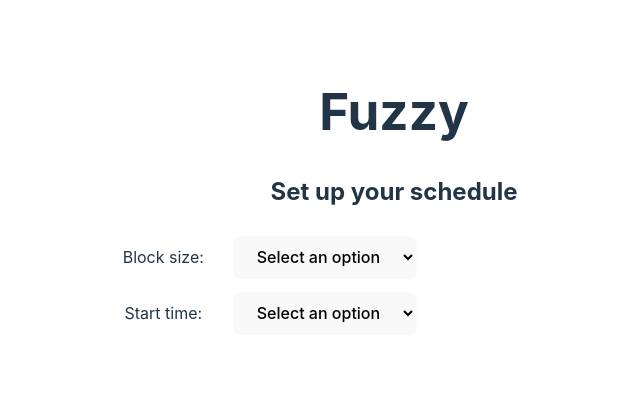
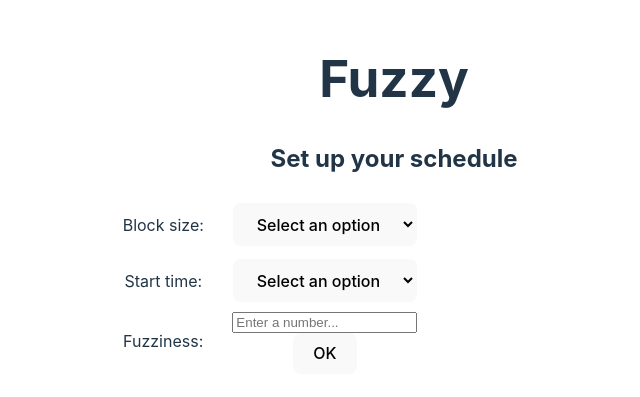
Before and after one commit to TomRosenbloom/fuzzy-web, a React (Vite) app: page / in a window 1280 px wide. Shown: the part 205-602 px from the top of the page, without its empty margins (246-886 px from the left). Built offline with nearby package versions, Linux system fonts and the light colour scheme.

Commit message:
cludgy text input for fuzziness integer

```diff
--- a/src/App.jsx
+++ b/src/App.jsx
@@ -9,13 +9,36 @@ function App() {
   const [selectedBlockSize, setSelectedBlockSize] = useState("");
   const [selectedStartTime, setSelectedStartTime] = useState("");
 
+  const [fuzziness, setFuzziness] = useState("");
+  const [error, setError] = useState("");
+  const [submittedValue, setSubmittedValue] = useState("");
+
+  const handleChange = (event) => {
+    const value = event.target.value;
+
+    // Allow only numbers (empty string is also allowed for backspace)
+    if (value === "" || /^\d+$/.test(value)) {
+      setFuzziness(value);
+      setError(""); // clear error
+    }
+  };
+
+  const handleSubmit = () => {
+    if (fuzziness === "") {
+      setError("Please enter a number");
+    } else {
+      setSubmittedValue(fuzziness);
+      setError("");
+    }
+  };
+
 
   return (
-    <>
+    <div style={{width: "600px"}}>
       <h1>Fuzzy</h1>
       <h2>Set up your schedule</h2>
 
-      <div style={{ display: "flex", alignItems: "center", width: "600px"}}>
+      <div style={{ display: "flex", alignItems: "center"}}>
         <div style={{ flex: 2}}>
           <p>Block size:</p>
         </div>
@@ -39,7 +62,27 @@ function App() {
         </div>
       </div>
 
-    </>
+      <div style={{ display: "flex", alignItems: "center", }}>
+        <div style={{ flex: 2}}>
+          <p>Fuzziness:</p>
+        </div>
+        <div style={{ flex: 1}}>
+          <input
+            type="text"
+            value={fuzziness}
+            onChange={handleChange}
+            placeholder="Enter a number..."
+          />
+          <button onClick={handleSubmit}>OK</button>
+            {/* Error message */}
+            {error && <p style={{ color: "red" }}>{error}</p>}
+        </div>
+        <div style={{ flex: 4}}>
+          {fuzziness && <p>You entered: {fuzziness}</p>}
+        </div>
+      </div>
+
+    </div>
   )
 }
 
```
